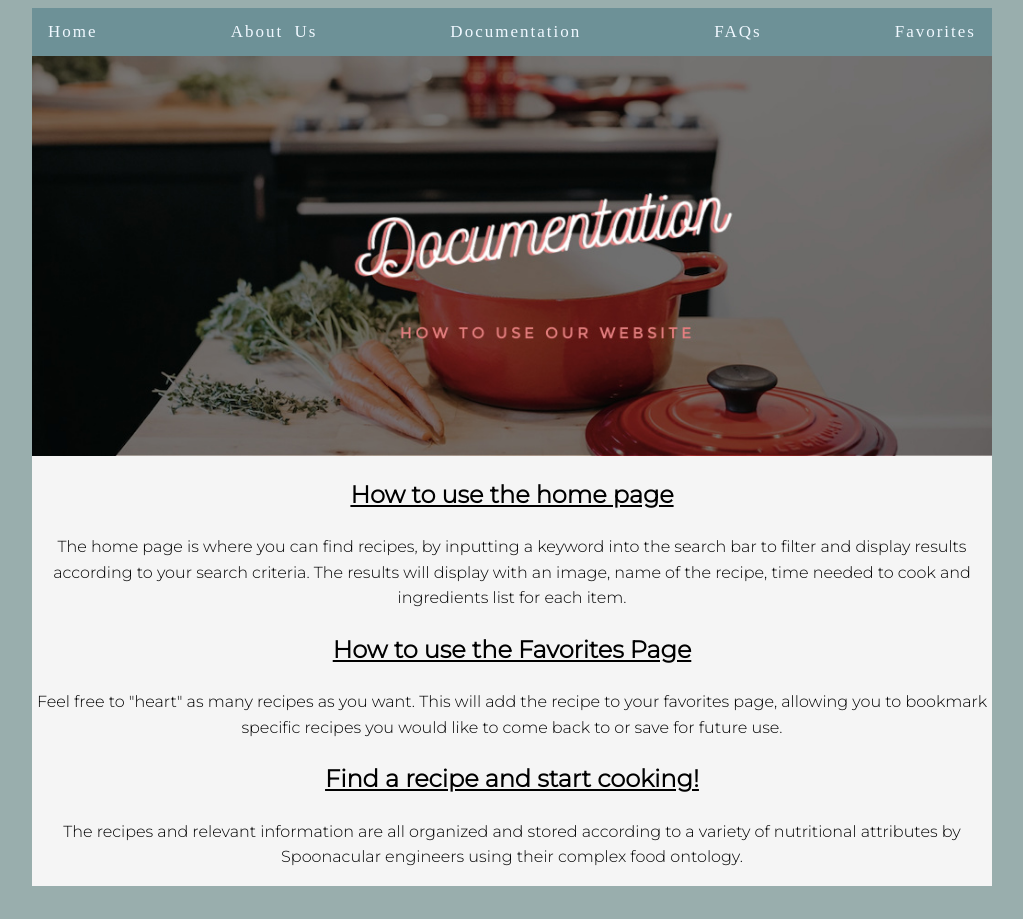
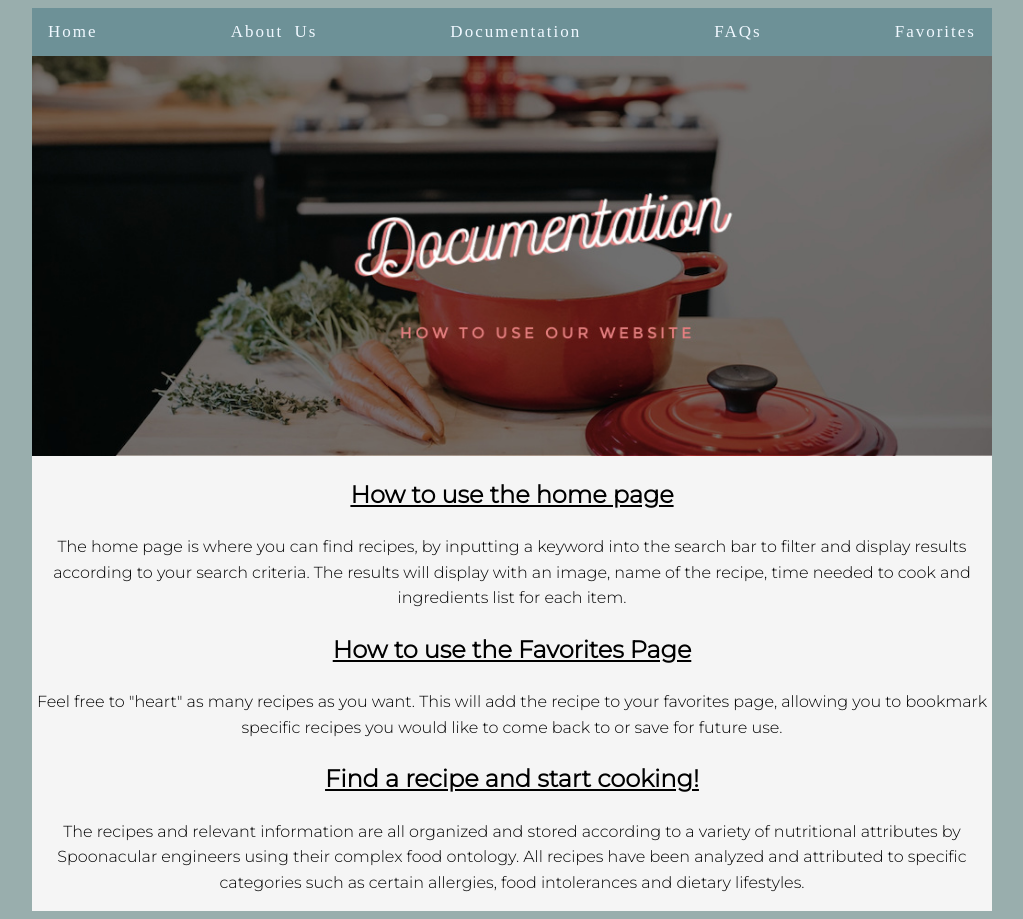
Before and after one commit to hayeonchoo/FinalProject, a website: page public/documentation.html in a window 1280 px wide. Shown: the whole page, without its empty margins (128-1151 px from the left). Before the commit the page ends 894 px from the top, so only its background shows below. Drawn offline with Linux system fonts and the light colour scheme.

Commit message:
Update documentation.html

```diff
--- a/public/documentation.html
+++ b/public/documentation.html
@@ -27,7 +27,7 @@
             <h2>How to use the Favorites Page</h2>
             <p>Feel free to "heart" as many recipes as you want. This will add the recipe to your favorites page, allowing you to bookmark specific recipes you would like to come back to or save for future use.</p>
             <h2>Find a recipe and start cooking!</h2>
-            <p>The recipes and relevant information are all organized and stored according to a variety of nutritional attributes by Spoonacular engineers using their complex food ontology.</p>
+            <p>The recipes and relevant information are all organized and stored according to a variety of nutritional attributes by Spoonacular engineers using their complex food ontology. All recipes have been analyzed and attributed to specific categories such as certain allergies, food intolerances and dietary lifestyles.</p>
         </div>
 
     </div>
```
